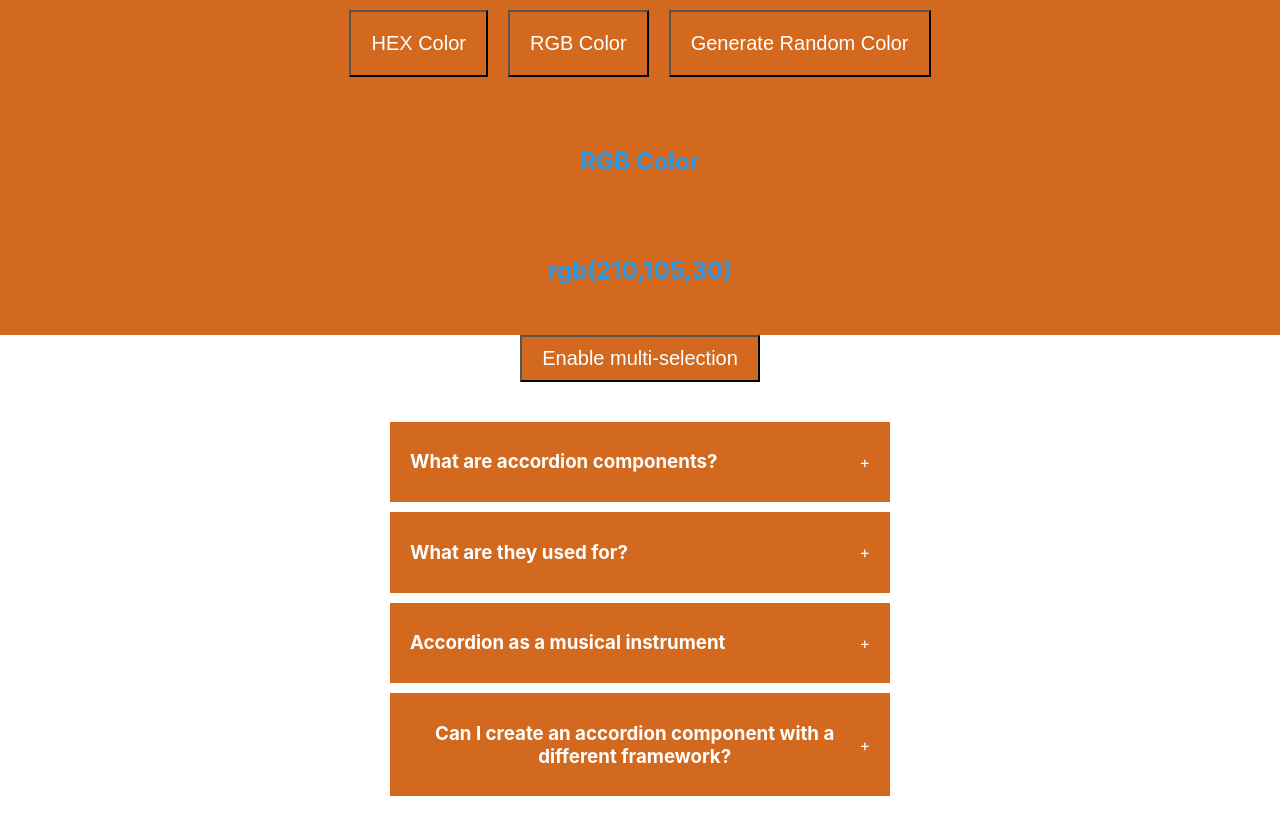
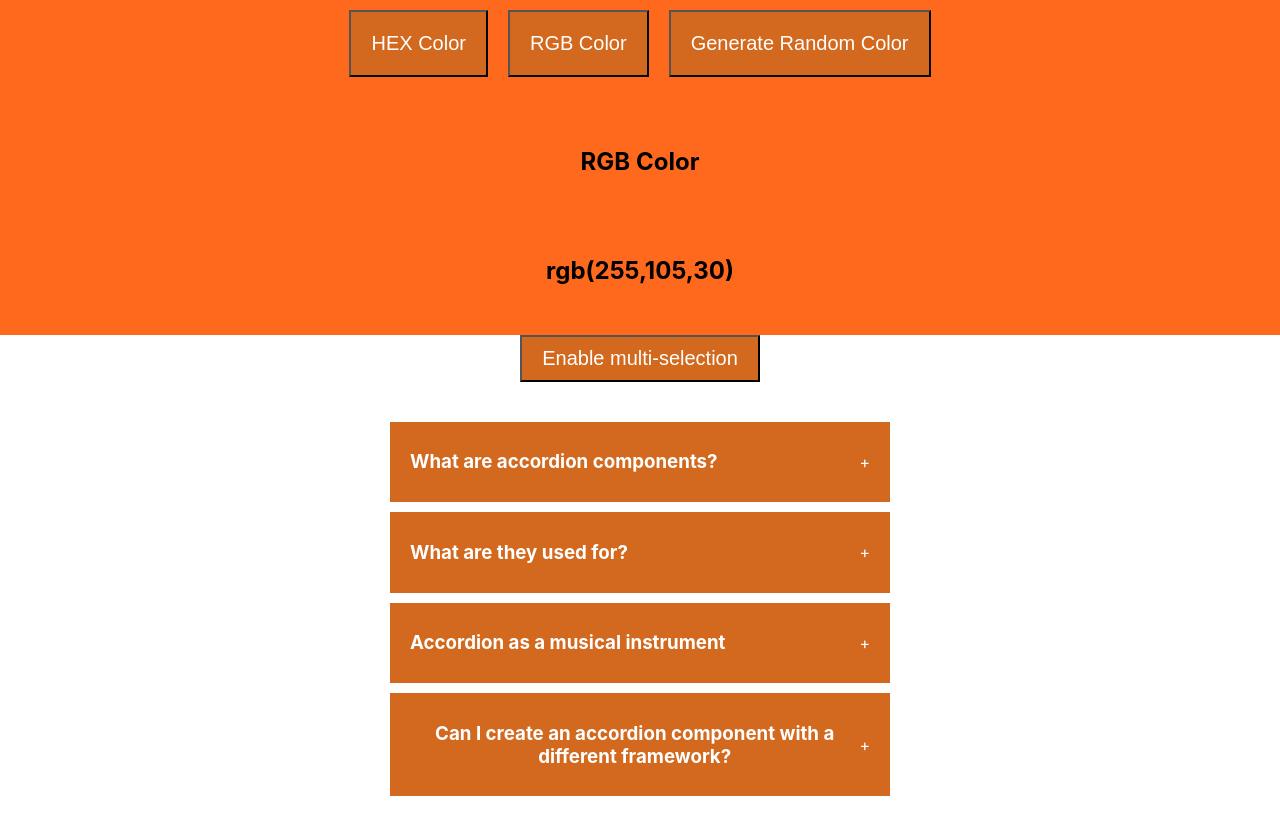
Before and after one commit to mkazin/ReactLearningProjects, a React (Create React App) app: page / in a window 1280 px wide. Built offline with nearby package versions, Linux system fonts and the light colour scheme.

Commit message:
Added comments, font color update, README.md

```diff
--- a/package.json
+++ b/package.json
@@ -1,5 +1,5 @@
 {
-  "name": "project01-accordion_components",
+  "name": "react-learning-projects",
   "version": "0.1.0",
   "private": true,
   "dependencies": {
--- a/src/components/randomColor/index.jsx
+++ b/src/components/randomColor/index.jsx
@@ -3,56 +3,63 @@ import './styles.css'
 
 export default function RandomColor() {
 
-    // True = HEX , False = RGB
+    // Note: There's no need to use a string to represent a binary
+    // value. This makes toggling so much simpler.
     const [mode, setMode] = useState(false)
     const [color, setColor] = useState(0xD2691E)
 
+    // True = HEX , False = RGB.
     function isHex() {
         return mode
     }
 
+    // Note: There's no need to loop and randomize individual hex digits.
+    // The hex representation of colors is a 3-byte unsigned value which
+    // by definition has a max value of 0xFFFFFF, so we can simply generate
+    // a single random value to represent it.
+    // Remember: text representation of values is ONLY necessary when
+    // presenting information to the user. Until then it is and should be
+    // treated as data. It's not only more efficient, but is critical to I18N.
+    function randomize() {
+        setColor(Math.floor(Math.random() * 0xFFFFFF))
+    }
+
+    // Note: JS can format numbers as Hex by passing the base (16) to toString()
+    // Padding is necessary when < 0x100000
     function getHex(val=color) {
         return `0x${val.toString(16).toUpperCase().padStart(6, "0")}`
     }
 
+    // Note: When handling the spliting of a hex value into constituents,
+    // the correct approach is bit masking and shifting.
+    // If you're not familiar yet read up on these concepts.
     function getRGB(val=color) {
-        const [r, g, b] = [val >> 16, (val & 0x00FFFF) >> 8, val & 255]
-        // return `rgb(${r}, ${g}, ${b})`
+        const [r, g, b] = [(val >> 16) && 0xFF, (val & 0x00FFFF) >> 8, val & 0xFF]
         return `rgb(${[r, g, b].join(',')})`
     }
 
-    function randomize() {
-        setColor(Math.floor(Math.random() * 0xFFFFFF))
+    // This is another approach I read about, but I don't like the results
+    // See: https://stackoverflow.com/questions/35969656/how-can-i-generate-the-opposite-color-according-to-current-color
+    // function invertHex(hex) {
+    //     console.log(`${getHex(hex)} ==> ${getHex(((0x1 << 20) | hex))}`)
+    //     return ((0x1 << 20) | hex) ^ 0xFFFFFF
+    // }
+
+    function calculateFontColor() {
+        const [r, g, b] = [color >> 16, (color & 0x00FFFF) >> 8, color & 0xFF]
+        return (r*0.299 + g*0.587 + b*0.114) > 186 ? 'white' : 'black'
+        // return getRGB(invertHex(color))
     }
 
-    function calculateFontColor() {
-        const [r, g, b] = [color >> 16, (color & 0x00FFFF) >> 8, color & 255]
-        console.log(`calculateFontColor() : R = ${r} ; G = ${g} ; B = ${b}`)
-        // console.log(`   font will be: ${(r + b - g < 255) ? 0 : 0xFFFFFF - color}`)
-        console.log(`   background is: ${getHex(color)}`)
-        console.log(`   font will be : ${getHex(0xFFFFFF - color)}`)
-        // console.log(`(r + b - g) == ${(r + b - g)}`)
-        // console.log(`(r + b - g < 255) == ${(r + b - g< 255)}`)
-        // console.log(`((255-r) << 16) == ${((255-r) << 16)}`)
-        // console.log(`(g << 8) == ${(g << 8)}`)
-        // console.log(`(255-b) == ${(255-b)}`)
-        // console.log(`((255-r) << 16) + (g << 8) + (255-b) == ${((255-r) << 16) + (g << 8) + (255-b)}`)
-        // console.log(`As HEX: ${(((255-r) << 16) + (g << 8) + (255-b)).toString(16).toUpperCase()}`)
-        // return (r + b - g < 255) ? 0 : ((255-r) << 16) + (g << 8) + (255-b)
-        // return (r + b - g < 255) ? 0 : 0xFFFFFF - color
-        return 0xFFFFFF - color
-    }
-
-    return <div className="wrapper" style={{ 'backgroundColor': isHex() ? color : getRGB() }}>
+    return <div className="wrapper" style={{ 'backgroundColor': getRGB() }}>
         <div className="controls">
             <button onClick={ () => setMode(true) }>HEX Color</button>
             <button onClick={ () => setMode(false) }>RGB Color</button>
             <button onClick={ () => randomize() }>Generate Random Color</button>
         </div>
-        <h2 className="mode" style={{ 'color': getRGB(calculateFontColor()) }} >
+        <h2 className="mode" style={{ 'color': calculateFontColor() }} >
             { isHex() ? "HEX Color" : "RGB Color" }
         </h2>
-        <h2 className="color" style={{ 'color': getRGB(calculateFontColor()) }} >{ isHex() ? getHex() : getRGB() }</h2>
-        {console.log(calculateFontColor())}
+        <h2 className="color" style={{ 'color': calculateFontColor() }} >{ isHex() ? getHex() : getRGB() }</h2>
     </div>
 }
```
Also changed, not shown: 1 other file (tests, documents, lock files or other folders).
